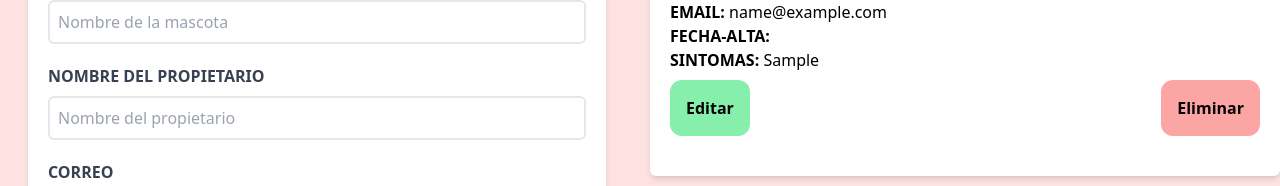
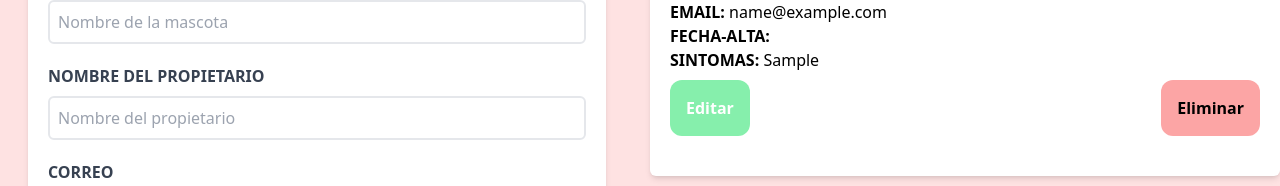
Before and after one commit to wilsonv244/citas_react, a React (Vite) app: page / in a window 1280 px wide. Both pictures are taken after typing "Sample", "Sample", "name@example.com", "2020-01-15", "Sample" into the empty fields and a click on the button "GUARDAR". Shown: the part 376-562 px from the top of the page. Built offline with nearby package versions, Linux system fonts and the light colour scheme.

Commit message:
actualizando las ultimas

```diff
--- a/index.html
+++ b/index.html
@@ -5,7 +5,7 @@
     <link rel="icon" type="image/svg+xml" href="/src/favicon.svg" />
     <meta name="viewport" content="width=device-width, initial-scale=1.0" />
     <title>Citas React</title>
-    <link rel="stylesheet" href="src/dist/output.css">
+    <!-- <link rel="stylesheet" href="./src/dist/output.css"> -->
   </head>
   <body class="bg-red-100 h-screen">
     <div id="root"></div>
--- a/src/App.jsx
+++ b/src/App.jsx
@@ -23,6 +23,7 @@ function App() {
   return (
     <div className="container m-auto mt-6">
       <Header
+
       />
       <div className="mt-12 lg:grid lg:grid-cols-2 flex-col justify-center ml-5">
         <Formulario
--- a/src/componentes/Pacientes.jsx
+++ b/src/componentes/Pacientes.jsx
@@ -14,7 +14,7 @@ const Pacientes = ({paciente, setsPaciente,delPaciente,bPaciente}) => {
     <p className='uppercase font-bold'>Sintomas: <span className='font-normal normal-case'>
       {paciente.sintomas}</span></p>
     <div className="flex justify-between">
-      <button className="p-4 mt-2 bg-green-300 font-bold rounded-xl"
+      <button className="p-4 mt-2 bg-green-300 font-bold rounded-xl text-white"
       onClick={()=>{setsPaciente(paciente)}}
       >Editar</button>
       <button className="p-4 mt-2 bg-red-300 font-bold rounded-xl"
```
